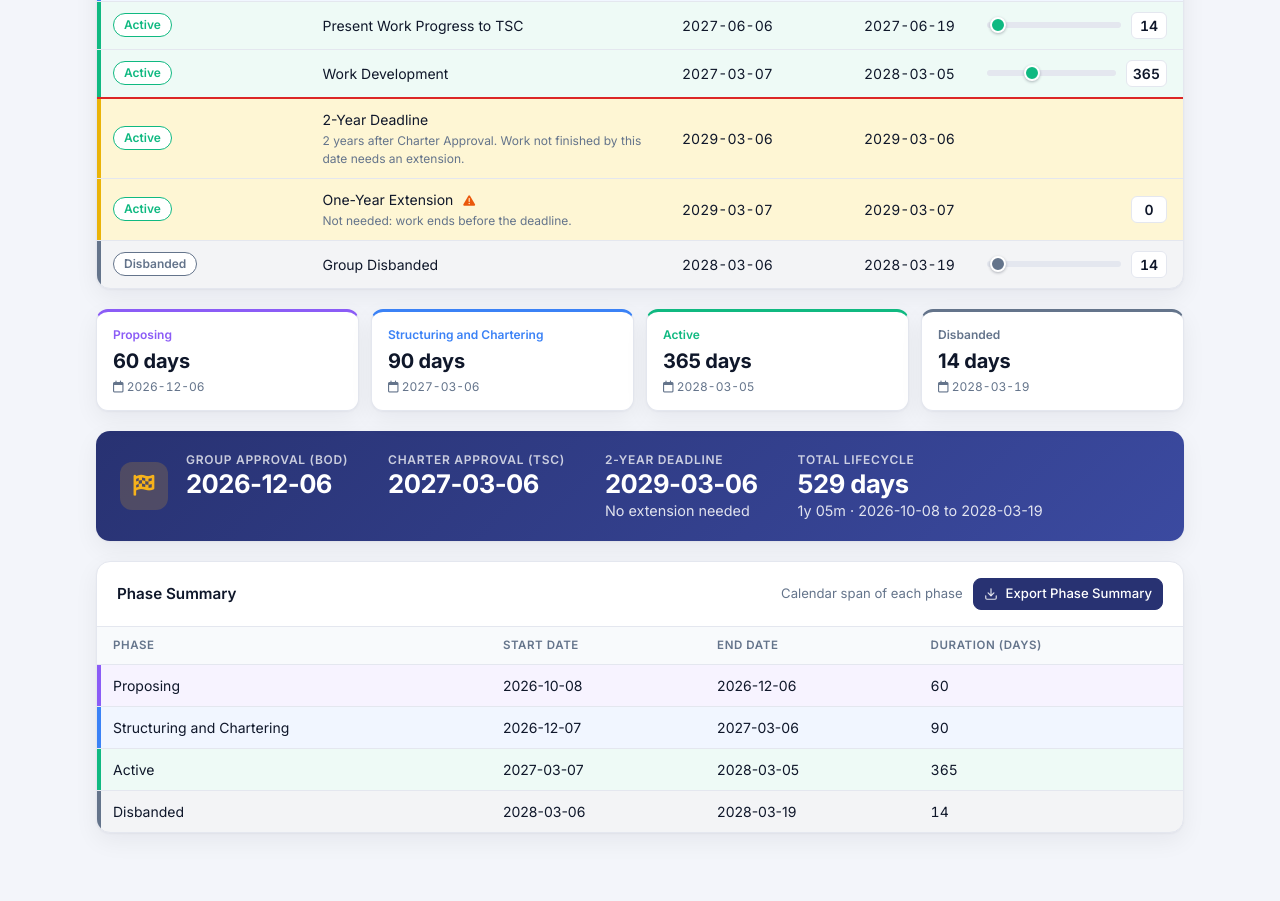
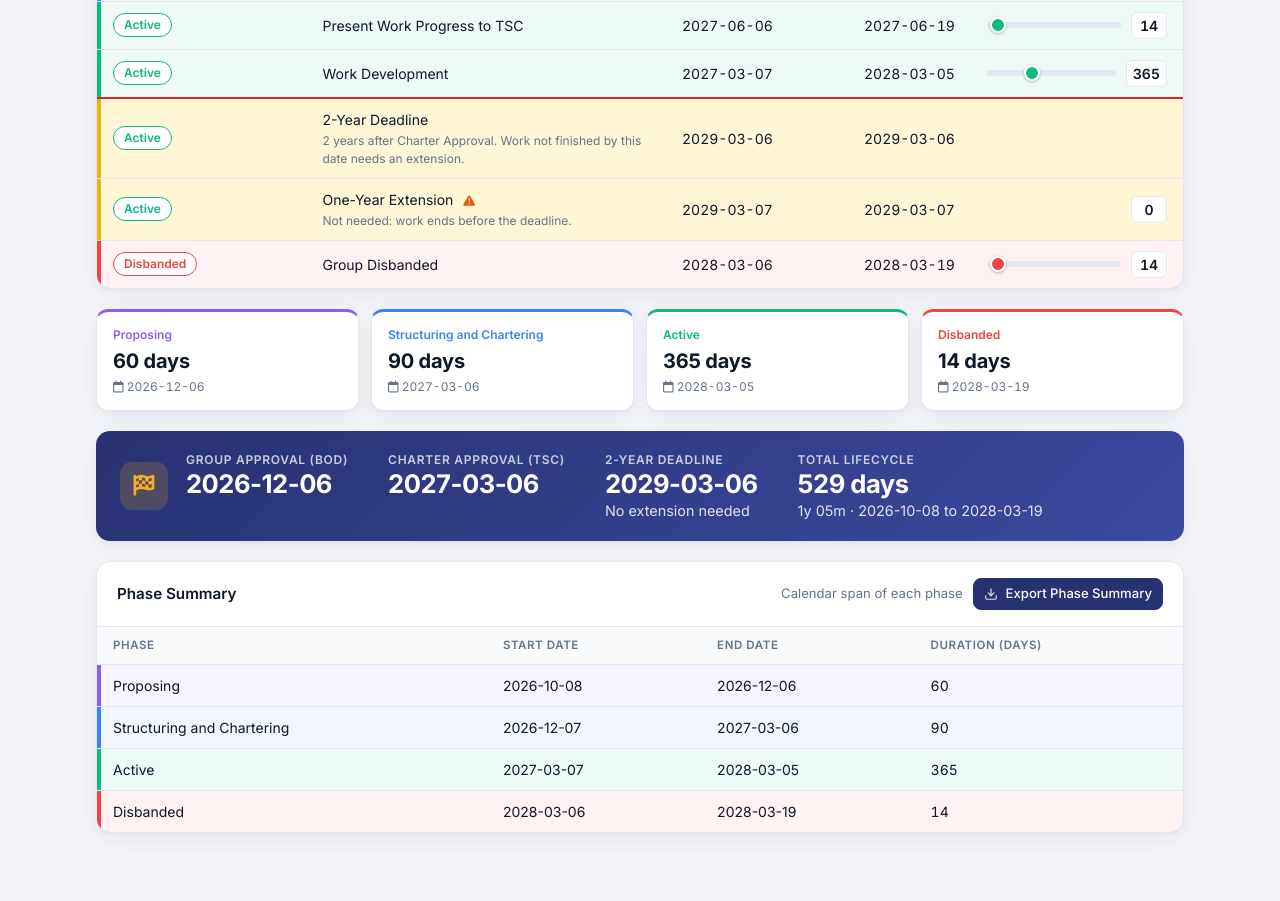
Before and after one commit to riscv-admin/group-plan-editor, a Flask app: page / in a window 1280 px wide. Shown: the part 982-1883 px from the top of the page. Run offline with Flask 3, Linux system fonts and the light colour scheme; some libraries are stand-ins or nearby versions.

Commit message:
Color the Disbanded phase red
Co-Authored-By: Claude Opus 5.5 <noreply@anthropic.com>

```diff
--- a/web/templates/index.html
+++ b/web/templates/index.html
@@ -36,14 +36,14 @@
         --proposing: #8b5cf6;
         --structuring-and-chartering: #3b82f6;
         --active: #10b981;
-        --disbanded: #64748b;
+        --disbanded: #ef4444;
       }
 
       /* Per-phase color + tint (rgba, not color-mix, so html2canvas renders it) */
       .proposing { --phase: var(--proposing); --phase-tint: rgba(139, 92, 246, 0.07); }
       .structuring-and-chartering { --phase: var(--structuring-and-chartering); --phase-tint: rgba(59, 130, 246, 0.07); }
       .active { --phase: var(--active); --phase-tint: rgba(16, 185, 129, 0.07); }
-      .disbanded { --phase: var(--disbanded); --phase-tint: rgba(100, 116, 139, 0.08); }
+      .disbanded { --phase: var(--disbanded); --phase-tint: rgba(239, 68, 68, 0.07); }
 
       * {
         box-sizing: border-box;
```
